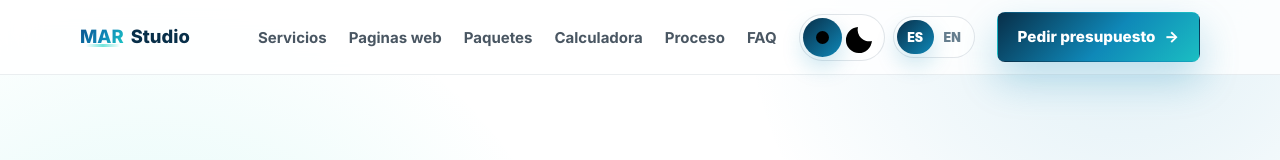
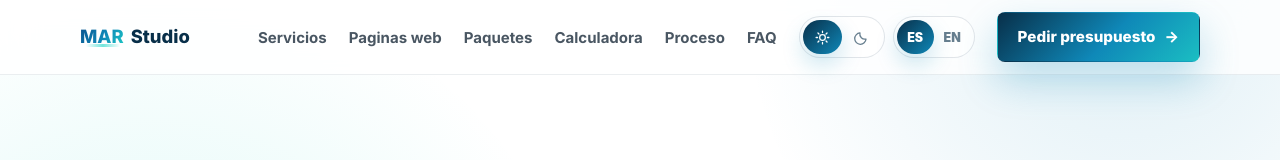
Before and after one commit to marosato/MAR-Studio, a React (Vite) app: page / in a window 1280 px wide. Shown: the top 160 px of the page. Built offline with nearby package versions, Linux system fonts and the light colour scheme.

Commit message:
Use minimal theme switch icons

```diff
--- a/src/styles.css
+++ b/src/styles.css
@@ -205,6 +205,16 @@ button {
   font-size: 0.78rem;
 }
 
+.switch-icon {
+  width: 17px;
+  height: 17px;
+  fill: none;
+  stroke: currentColor;
+  stroke-width: 1.8;
+  stroke-linecap: round;
+  stroke-linejoin: round;
+}
+
 .switch-control:not(.is-on) .switch-label:first-child,
 .switch-control.is-on .switch-label:nth-child(2) {
   color: #ffffff;
```
